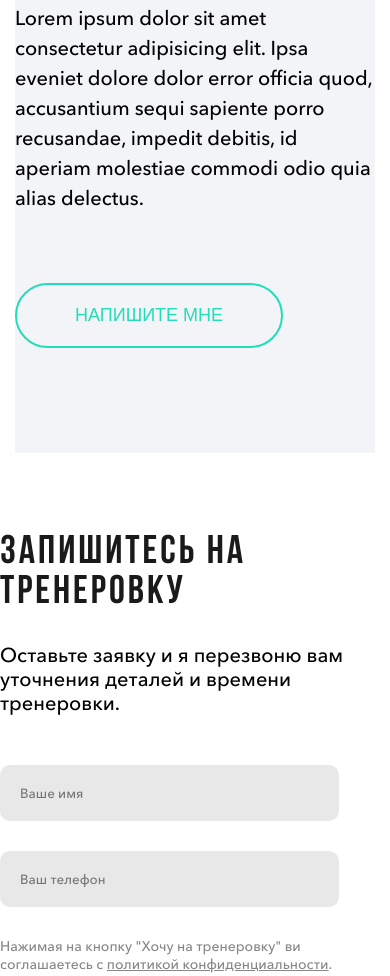
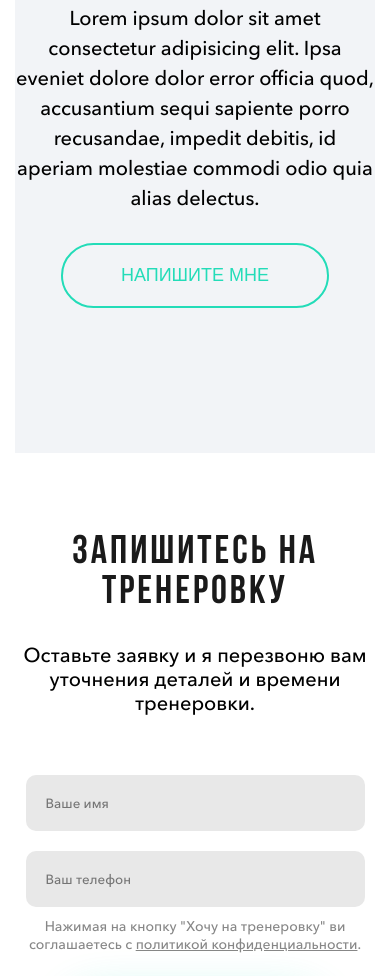
Before and after one commit to Chycherskyi/Fitness, a plain HTML site: page index.html in a window 390 px wide. Shown: the part 3276-4252 px from the top of the page. Drawn offline with Linux system fonts and the light colour scheme.

Commit message:
Dodanie responsywnosci do sekcji contacts

```diff
--- a/sass/_about.sass
+++ b/sass/_about.sass
@@ -36,3 +36,9 @@
         &-block
             img
                 display: none
+@media (max-width: 668px)
+    .about
+        &-block
+            text-align: center
+            &__button
+                margin: 30px auto
--- a/sass/_contacts.sass
+++ b/sass/_contacts.sass
@@ -32,3 +32,8 @@
     &__button
         max-width: 100%
         margin-bottom: 20px
+@media (max-width: 668px)
+    .contacts-block
+        text-align: center
+    .input
+        margin: 10px 0
```
Also changed, not shown: css/style.css, 1 other file.
